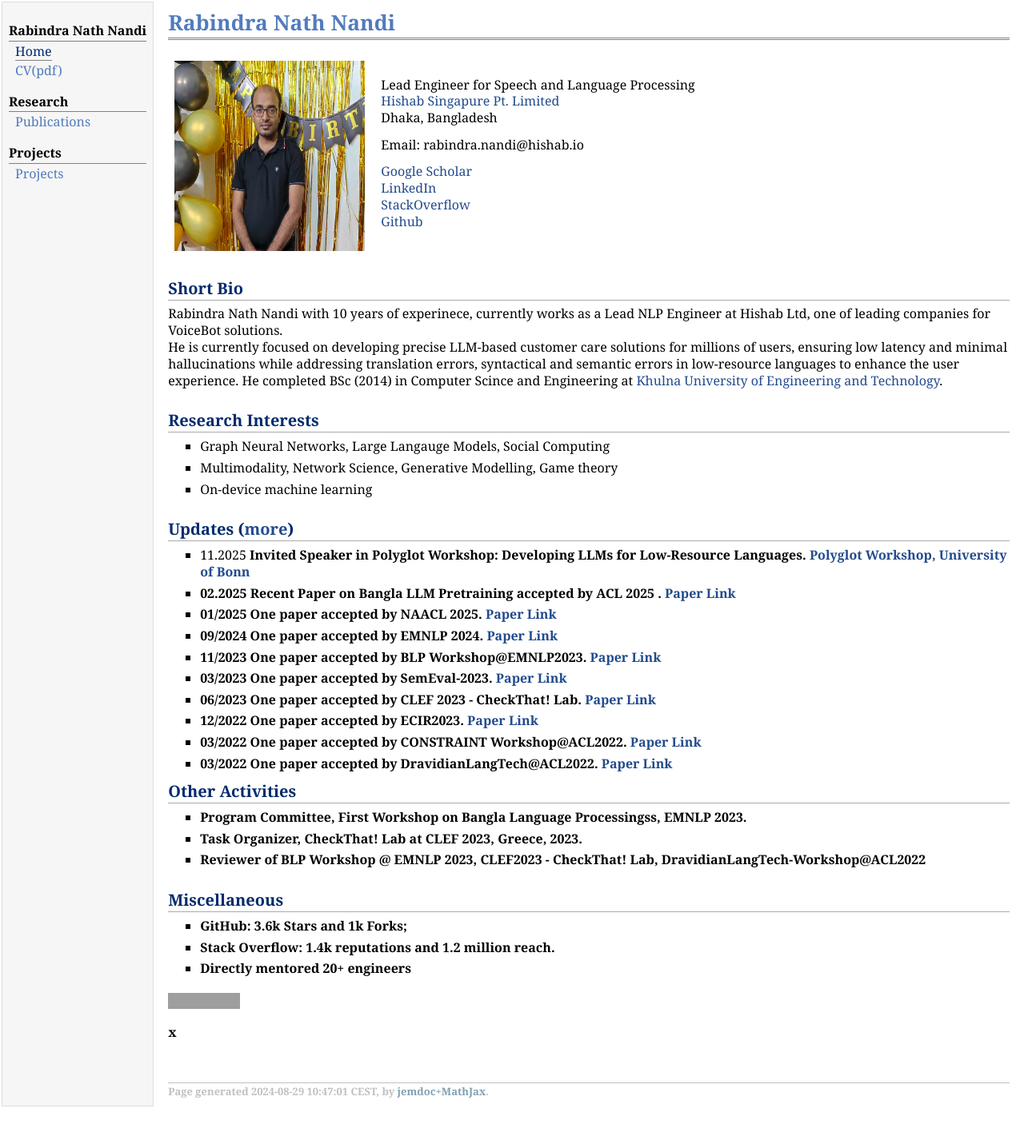
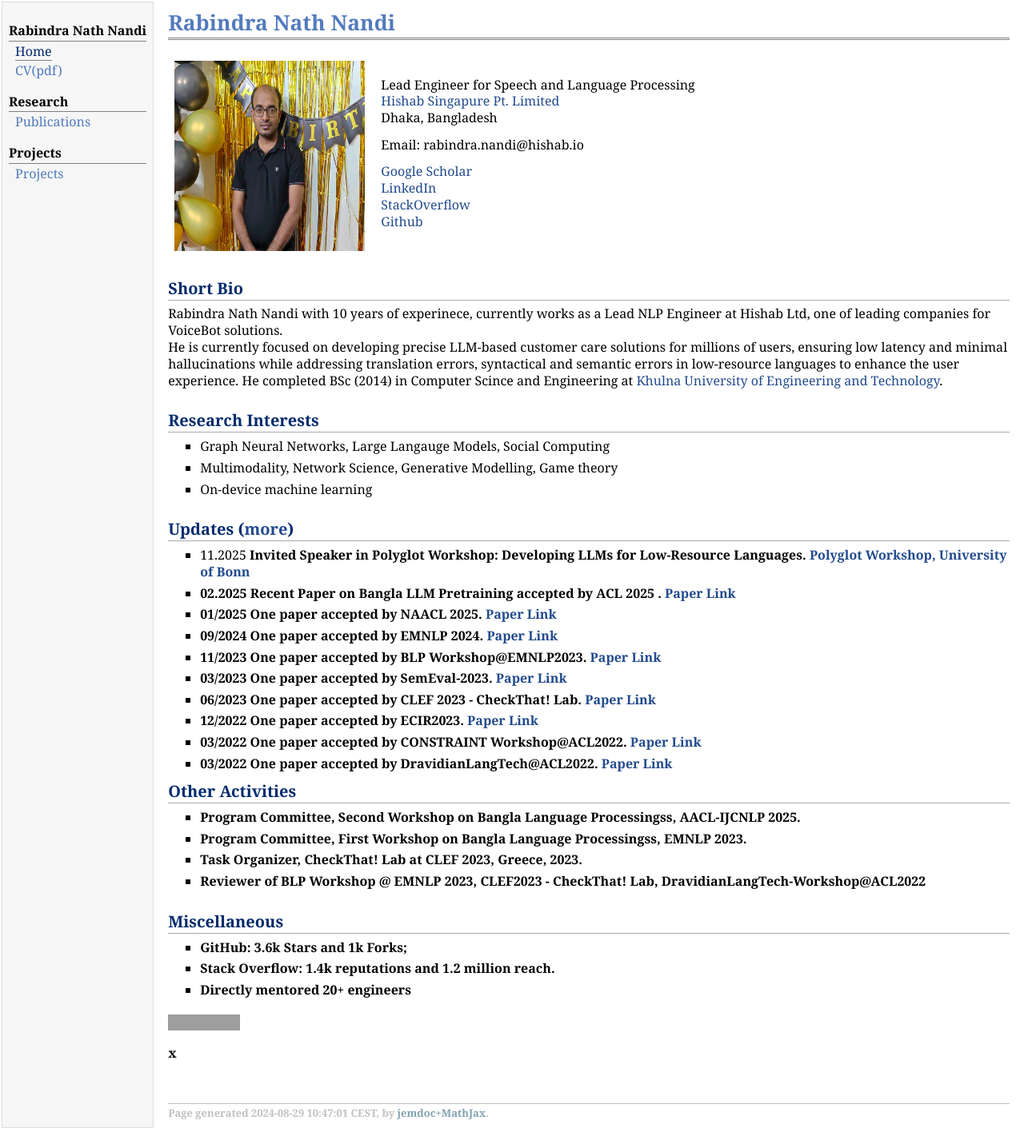
Before and after one commit to robi56/robi56.github.io, a Jekyll site: the page index.html, which Jekyll copies as it is, in a window 1280 px wide. Shown: the whole page at 80% size. Built offline with Jekyll 4.4.1, drawn with Linux system fonts in a browser that asks for light colours; before the commit the page ends 1394 px from its top, so only the background shows below that; grey boxes are pictures that could not be loaded.

Commit message:
Add program committee activities to index.html

```diff
--- a/index.html
+++ b/index.html
@@ -99,7 +99,9 @@ He completed BSc (2014) in Computer Scince and Engineering at <a href="https://w
 
 <h2>Other Activities</h2>
 <ul>
-
+<li><p>Program Committee, Second Workshop on Bangla Language Processingss,  <b>AACL-IJCNLP 2025</b>.
+</p>
+</li>
 <li><p>Program Committee, First Workshop on Bangla Language Processingss,  <b>EMNLP 2023</b>.
 </p>
 </li>
```
